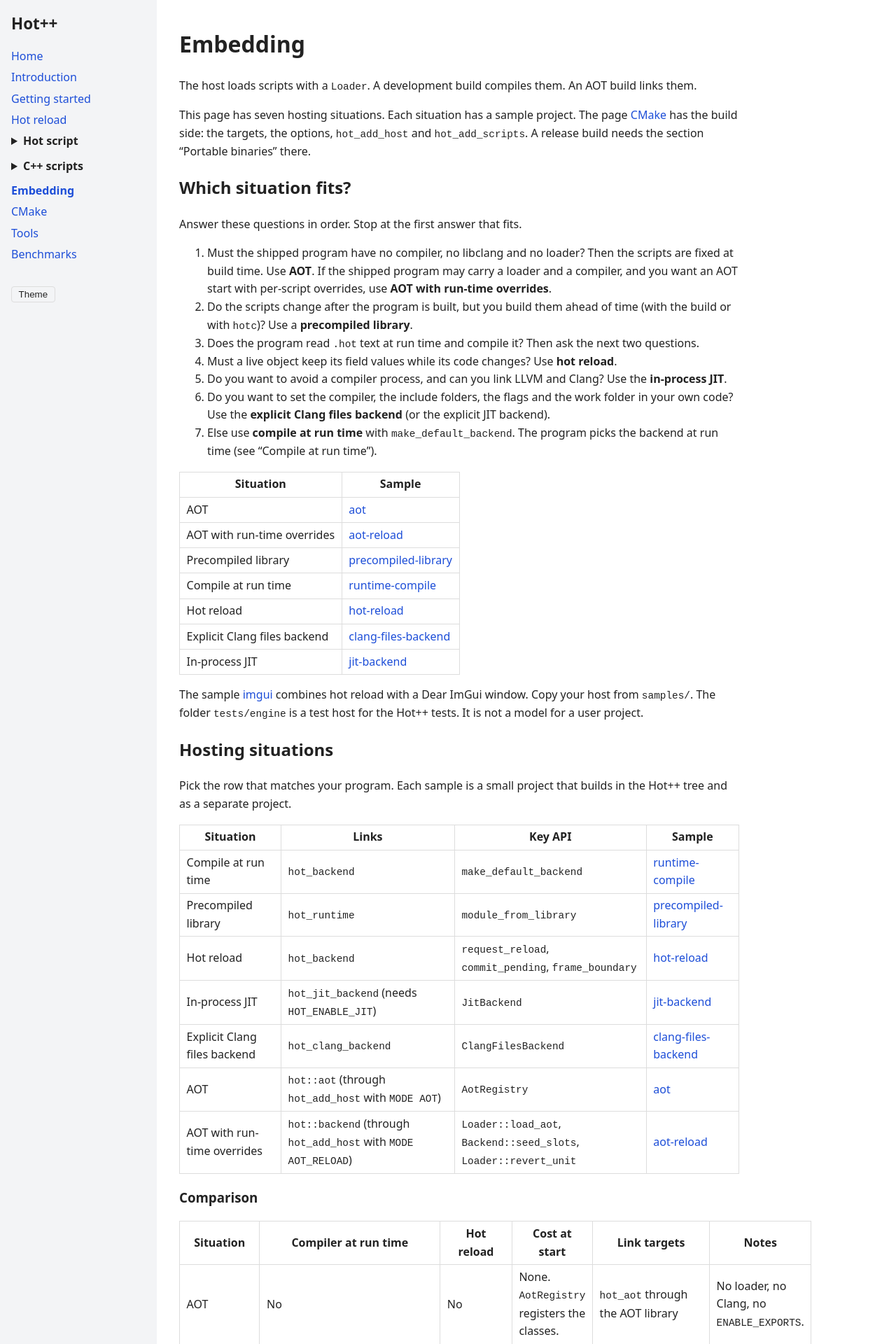
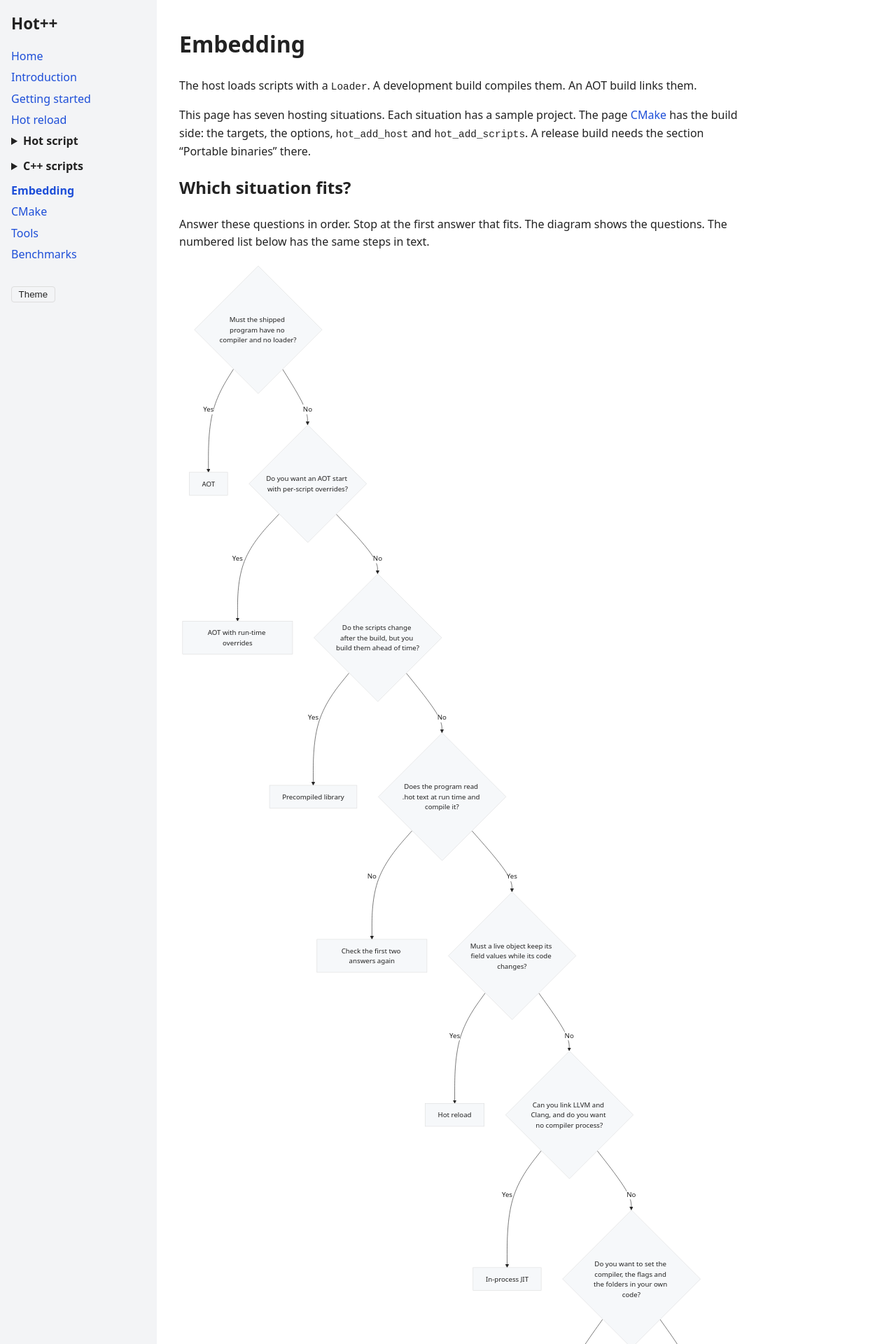
Before and after one commit to rokups/hotpp, a Jekyll site: the page built from doc/embedding.md, in a window 1280 px wide. Shown: the top 1920 px of the page at 70% size. Built offline with Jekyll 4.4.1, drawn with Linux system fonts in a browser that asks for light colours; some of the changed text lies outside the part shown.

Commit message:
Show the hosting choice as a mermaid decision tree
Load mermaid only on pages that use it. The text list stays as fallback.

```diff
--- a/doc/_layouts/default.html
+++ b/doc/_layouts/default.html
@@ -6,7 +6,8 @@
   <title>{% if page.title %}{{ page.title }} - {% endif %}{{ site.title }}</title>
   <script>var t=localStorage.getItem("theme");if(t)document.documentElement.dataset.theme=t;</script>
   <link rel="stylesheet" href="{{ '/assets/style.css' | relative_url }}">
-</head>
+{% if content contains 'class="mermaid"' %}  <noscript><style>pre.mermaid{display:none}</style></noscript>
+{% endif %}</head>
 <body>
 <header class="topbar">
   <a class="brand" href="{{ '/' | relative_url }}">{{ site.title }}</a>
@@ -47,5 +48,27 @@ document.getElementById("theme").onclick=function(){
   var d=document.documentElement,dark=d.dataset.theme?d.dataset.theme=="dark":matchMedia("(prefers-color-scheme: dark)").matches;
   d.dataset.theme=dark?"light":"dark";localStorage.setItem("theme",d.dataset.theme);};
 </script>
-</body>
+{% if content contains 'class="mermaid"' %}<!-- Diagrams: Mermaid 12.2.0 (pinned). Only the pages with a pre.mermaid block load it. Without JavaScript the diagram is hidden and the text list on the page stays. -->
+<script src="https://cdn.jsdelivr.net/npm/mermaid@12.2.0/dist/mermaid.min.js" integrity="sha384-8xUhuLNMjW/cI2Dacg3DR4WliYznvIg0LVG1stctThKD/YVrJFI9TNCFxft5NYgp" crossorigin="anonymous" referrerpolicy="no-referrer"></script>
+<script>
+(function(){
+  var els=document.querySelectorAll("pre.mermaid");
+  if(!window.mermaid||!els.length)return;
+  els.forEach(function(e){e.dataset.src=e.textContent;});
+  function draw(){
+    var d=document.documentElement,cs=getComputedStyle(d);
+    var v=function(n){return cs.getPropertyValue(n).trim();};
+    var dark=d.dataset.theme?d.dataset.theme=="dark":matchMedia("(prefers-color-scheme: dark)").matches;
+    mermaid.initialize({startOnLoad:false,securityLevel:"strict",theme:"base",themeVariables:{darkMode:dark,background:v("--bg"),
+      fontFamily:"system-ui,sans-serif",primaryColor:v("--code"),primaryTextColor:v("--fg"),primaryBorderColor:v("--line"),
+      lineColor:v("--fg"),edgeLabelBackground:v("--bg")}});
+    els.forEach(function(e){e.removeAttribute("data-processed");e.textContent=e.dataset.src;});
+    mermaid.run({nodes:els});
+  }
+  draw();
+  document.getElementById("theme").addEventListener("click",draw);
+  matchMedia("(prefers-color-scheme: dark)").addEventListener("change",draw);
+})();
+</script>
+{% endif %}</body>
 </html>
--- a/doc/assets/style.css
+++ b/doc/assets/style.css
@@ -13,6 +13,8 @@ a{color:var(--link);text-decoration:none}
 main{max-width:50rem;padding:1rem 2rem;min-width:0}
 pre{background:var(--code);padding:.8rem;overflow-x:auto;border-radius:4px}
 code{font-size:.9em}
+pre.mermaid{background:none;text-align:center;padding:0}
+pre.mermaid svg{max-width:100%;height:auto}
 table{border-collapse:collapse}td,th{border:1px solid var(--line);padding:.3rem .6rem}
 #theme{margin-top:1rem;background:none;color:var(--fg);border:1px solid var(--line);border-radius:4px;padding:.2rem .6rem;cursor:pointer}
 header.topbar{display:none}
--- a/doc/embedding.md
+++ b/doc/embedding.md
@@ -10,7 +10,26 @@ This page has seven hosting situations. Each situation has a sample project. The
 
 ## Which situation fits?
 
-Answer these questions in order. Stop at the first answer that fits.
+Answer these questions in order. Stop at the first answer that fits. The diagram shows the questions. The numbered list below has the same steps in text.
+
+<pre class="mermaid">
+flowchart TD
+Q1{"Must the shipped program have no compiler and no loader?"}
+Q1 -->|Yes| AOT["AOT"]
+Q1 -->|No| Q1b{"Do you want an AOT start with per-script overrides?"}
+Q1b -->|Yes| AOTR["AOT with run-time overrides"]
+Q1b -->|No| Q2{"Do the scripts change after the build, but you build them ahead of time?"}
+Q2 -->|Yes| PRE["Precompiled library"]
+Q2 -->|No| Q3{"Does the program read .hot text at run time and compile it?"}
+Q3 -->|No| BACK["Check the first two answers again"]
+Q3 -->|Yes| Q4{"Must a live object keep its field values while its code changes?"}
+Q4 -->|Yes| HR["Hot reload"]
+Q4 -->|No| Q5{"Can you link LLVM and Clang, and do you want no compiler process?"}
+Q5 -->|Yes| JIT["In-process JIT"]
+Q5 -->|No| Q6{"Do you want to set the compiler, the flags and the folders in your own code?"}
+Q6 -->|Yes| EXP["Explicit Clang files backend"]
+Q6 -->|No| RT["Compile at run time"]
+</pre>
 
 1. Must the shipped program have no compiler, no libclang and no loader? Then the scripts are fixed at build time. Use **AOT**. If the shipped program may carry a loader and a compiler, and you want an AOT start with per-script overrides, use **AOT with run-time overrides**.
 2. Do the scripts change after the program is built, but you build them ahead of time (with the build or with `hotc`)? Use a **precompiled library**.
```
